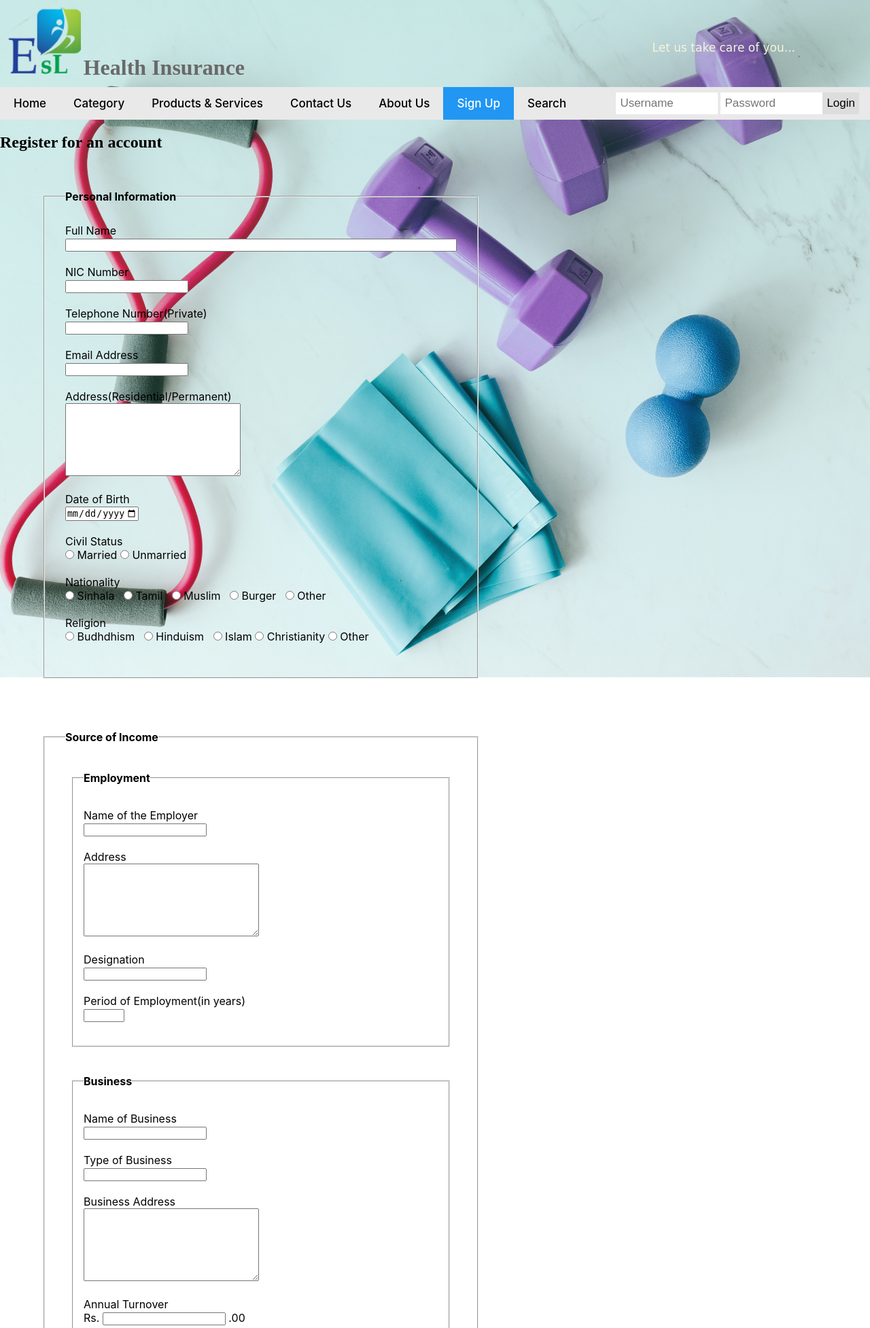
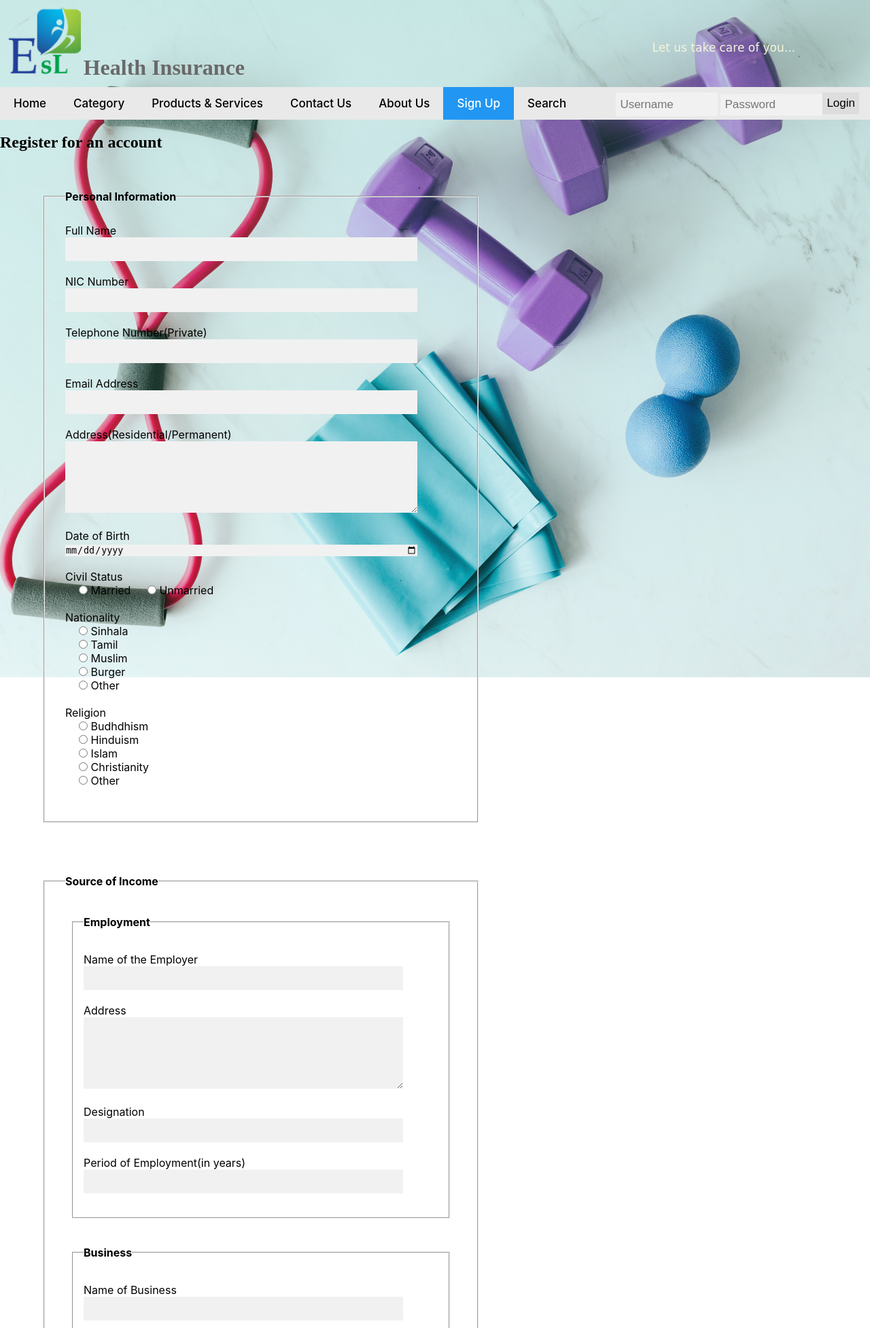
Before and after one commit to ThulinaWickramasinghe/ESL-Health-Insurance-Management-System_, a PHP site: page /signup.html in a window 1280 px wide. Shown: the top 1953 px of the page at 68% size. Run offline with PHP 8.4, Linux system fonts and the light colour scheme.

Commit message:
form styles and html edited
Changed the positions of radio buttons and added some styles

```diff
--- a/signup.html
+++ b/signup.html
@@ -78,37 +78,39 @@
                 <br>
                 <p>Civil Status</p>
 
-                <input type="radio" name="marriage" id="married" required>
+                <input type="radio" name="marriage" id="married" required class="radio">
                 <label for="married">Married</label>
 
-                <input type="radio" name="marriage" id="unmarried" required>
+                <input type="radio" name="marriage" id="unmarried" class="radio" required>
                 <label for="unmarried">Unmarried</label>
                 <br>
                 <br>
 
                 <p>Nationality</p>
 
-                <input type="radio" name="nationality" id="Sinhala" required>
-                <label for="Sinhala">Sinhala</label> &nbsp;
-                <input type="radio" name="nationality" id="Tamil" required>
-                <label for="Tamil">Tamil</label> &nbsp;
-                <input type="radio" name="nationality" id="Muslim" required>
-                <label for="Muslim">Muslim</label> &nbsp;
-                <input type="radio" name="nationality" id="Burger" required>
-                <label for="Burger">Burger</label> &nbsp;
-                <input type="radio" name="nationality" id="Other" required>
+                <input type="radio" name="nationality" id="Sinhala" class="radio" required>
+                <label for=" Sinhala">Sinhala</label><br>
+                <input type="radio" name="nationality" id="Tamil" class="radio" required>
+                <label for="Tamil">Tamil</label><br>
+                <input type="radio" name="nationality" id="Muslim" class="radio" required>
+                <label for="Muslim">Muslim</label><br>
+                <input type="radio" name="nationality" id="Burger" class="radio" required>
+                <label for="Burger">Burger</label><br>
+                <input type="radio" name="nationality" id="Other" class="radio" required>
                 <label for="Other">Other</label>
                 <br><br>
                 <p>Religion</p>
-                <input type="radio" name="Religion" id="Sinhala">
-                <label for="Budhdhism">Budhdhism</label> &nbsp;
-                <input type="radio" name="Religion" id="Hinduism">
-                <label for="Hinduism">Hinduism</label> &nbsp;
-                <input type="radio" name="Religion" id="Islam">
-                <label for="Islam">Islam</label>
-                <input type="radio" name="Religion" id="Christianity">
-                <label for="Christianity">Christianity</label>
-                <input type="radio" name="Religion" id="Other">
+
+                <input type="radio" name="Religion" id="Sinhala" class="radio">
+                <label for="Budhdhism">Budhdhism</label>
+                <br>
+                <input type="radio" name="Religion" id="Hinduism" class="radio">
+                <label for="Hinduism">Hinduism</label><br>
+                <input type="radio" name="Religion" id="Islam" class="radio">
+                <label for="Islam">Islam</label><br>
+                <input type="radio" name="Religion" id="Christianity" class="radio">
+                <label for="Christianity">Christianity</label><br>
+                <input type="radio" name="Religion" id="Other" class="radio">
                 <label for="Other">Other</label><br><br>
             </fieldset>
             <br>
--- a/styles/signUpStyle.css
+++ b/styles/signUpStyle.css
@@ -225,9 +225,10 @@ body {
     margin: 10px;
 }
 
-#fullName {
+
+/* #fullName {
     width: 45vw;
-}
+} */
 
 #NIC {
     position: relative;
@@ -240,3 +241,26 @@ body {
 .mainFieldset legend {
     font-weight: bold;
 }
+
+input,
+textarea {
+    border: none;
+    background-color: #f1f1f1;
+    width: 90%;
+}
+
+input[type="text"],
+input[type="number"],
+input[type="tel"],
+input[type="email"] {
+    height: 35px;
+}
+
+input[type="radio"] {
+    width: auto;
+}
+
+.radio {
+    position: relative;
+    margin-left: 20px;
+}
```
